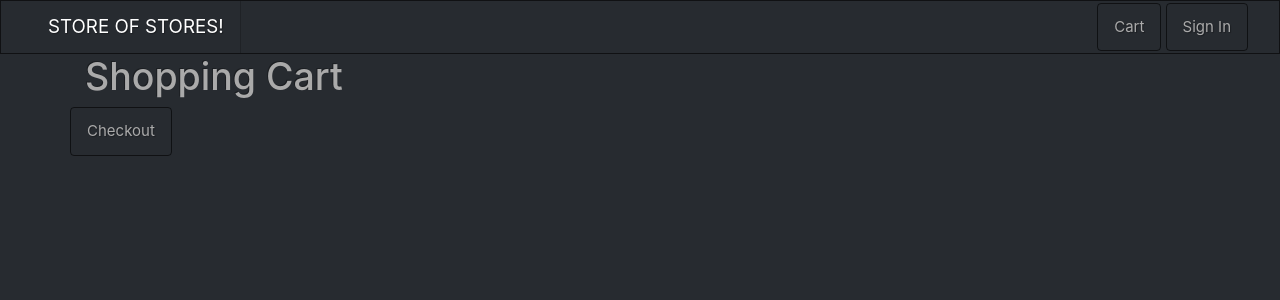
After one commit to FritzHeider/contractor, a Flask app: template templates/cart.html in a window 1280 px wide. The commit adds this page. Shown: the top 300 px of the page. Run offline with Flask 2, Linux system fonts and the light colour scheme; the template is opened without the code that fills it, so the values that code supplies are empty; parts of the project's set-up code (start-up, migrations or seed data) failed here and were passed over; some libraries are stand-ins or nearby versions.

Commit message:
slwoly but surely

```diff
--- a/app.py
+++ b/app.py
@@ -13,10 +13,15 @@ def index():
     return render_template('home.html', msg='What are we selling!')
 
 items = [
-    { 'title': 'Cat Videos', 'description': 'Cats acting weird', 'img': 'img src="https://via.placeholder.com/150' },
+    { 'title': 'Cat Videos', 'description': 'Cats acting weird', 'img': 'img src="https://via.placeholder.com/150', 'in_cart' : TRUE },
     { 'title': '80\'s Music', 'description': 'Don\'t stop believing!' }
 ]
 @app.route('/items')
 def itemss_index():
     """Show all items."""
     return render_template('items.html', items=items)
+
+@app.route('/cart')
+def cart():
+    """display user's shopping cart"""
+    return render_template('cart.html', items=items.find())
--- a/templates/base.html
+++ b/templates/base.html
@@ -14,8 +14,5 @@
         {% block content %}{% endblock %}
     </div>
 </body>
-<!-- <footer class='page-footer font-small blue pt-4'>
-    <div class='container-fluid text-center'>
 
-</footer> -->
 </html>
--- /dev/null
+++ b/templates/cart.html
@@ -0,0 +1,21 @@
+
+<!-- templates/cart.html -->
+{% extends 'base.html' %}
+
+{% block content %}
+<h1>Shopping Cart</h1>
+<div class='row'>
+    {% for item in items %}
+        {% if item.in_cart %}
+            <div class='col-md-3'>
+                <h3><a href='/{{ item._id }}'>{{ item.title }}</a></h3>
+                <small>{{ item.price }}</small>
+                <form method='POST' action='/cart/{{ item._id }}/delete_from_cart'>
+                    <button type='submit'>REMOVE</button>
+                </form>
+            </div>
+        {% endif %}
+    {% endfor %}
+    <a href='/cart/checkout' class='btn btn-default navbar-btn'>Checkout</a>
+</div>
+{% endblock %}
```
